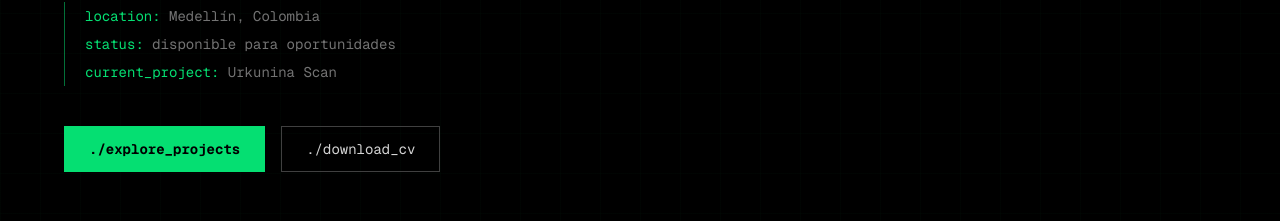
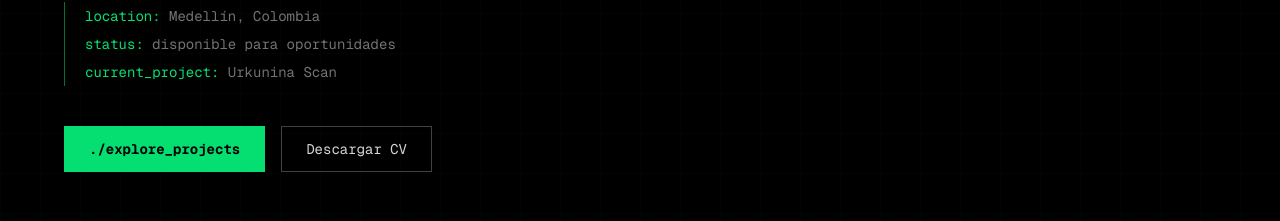
Before and after one commit to xFa00/fabian-portfolio, a Next.js app: page / in a window 1280 px wide. Shown: the part 467-688 px from the top of the page. Built offline with nearby package versions, Linux system fonts and the light colour scheme.

Commit message:
features cv function

```diff
--- a/components/Contact.tsx
+++ b/components/Contact.tsx
@@ -13,6 +13,12 @@ const contactLinks = [
     label: "LinkedIn",
     value: "linkedin.com/in/fabianchiran",
     href: "https://www.linkedin.com/in/fabian-andres-chiran-guevara-a2054917a/",
+  },
+  {
+    label: "CV",
+    value: "Descargar hoja de vida",
+    href: "/cv-fabian-chiran.pdf",
+    target: "_blank",
   },
 ];
 
@@ -56,14 +62,18 @@ export default function Contact() {
                <a
                 key={contact.label}
                 href={contact.href}
-                  target={contact.href.startsWith("http") ? "_blank" : undefined}
+                target={
+                    contact.target ??
+                    (contact.href.startsWith("http") ? "_blank" : undefined)
+                }
                 rel={
-                    contact.href.startsWith("http")
+                    contact.target === "_blank" || contact.href.startsWith("http")
                         ? "noopener noreferrer"
                         : undefined
                 }
                 className="group block border border-neutral-900 bg-neutral-950/30 p-5 transition hover:border-green-400/40"
             >
+
                   <div className="flex items-center justify-between gap-6">
                     <div>
                       <p className="font-mono text-xs uppercase tracking-[0.2em] text-green-400">
--- a/components/Hero.tsx
+++ b/components/Hero.tsx
@@ -53,12 +53,15 @@ export default function Hero() {
             ./explore_projects
           </a>
 
-          <a
+            <a
             href="/cv-fabian-chiran.pdf"
+            target="_blank"
+            rel="noopener noreferrer"
             className="border border-neutral-700 px-6 py-3 font-mono text-sm text-neutral-300 transition hover:border-green-400 hover:text-green-400"
-          >
-            ./download_cv
+            >
+            Descargar CV
           </a>
+
         </div>
 
         <div className="mt-12 flex flex-wrap gap-x-6 gap-y-3 font-mono text-xs text-neutral-600">
```
Also changed, not shown: 1 other file (tests, documents, lock files or other folders). Lines whose indentation alone changed are shown as unchanged.
